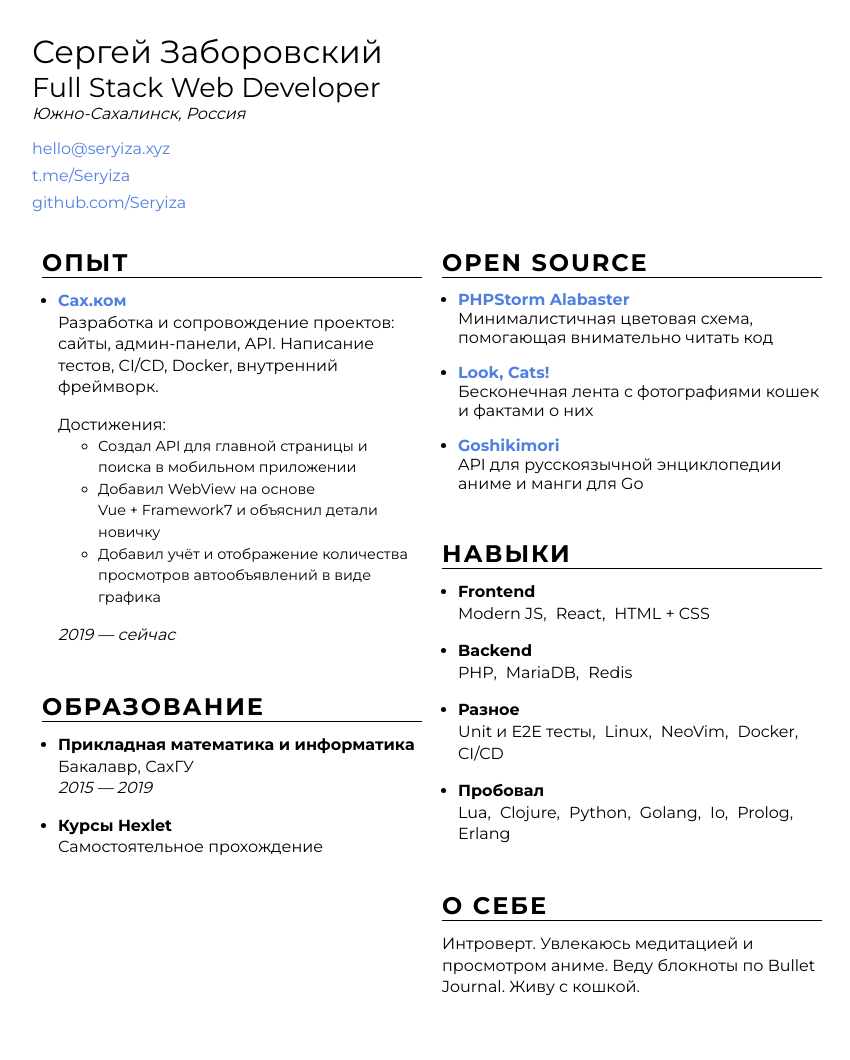
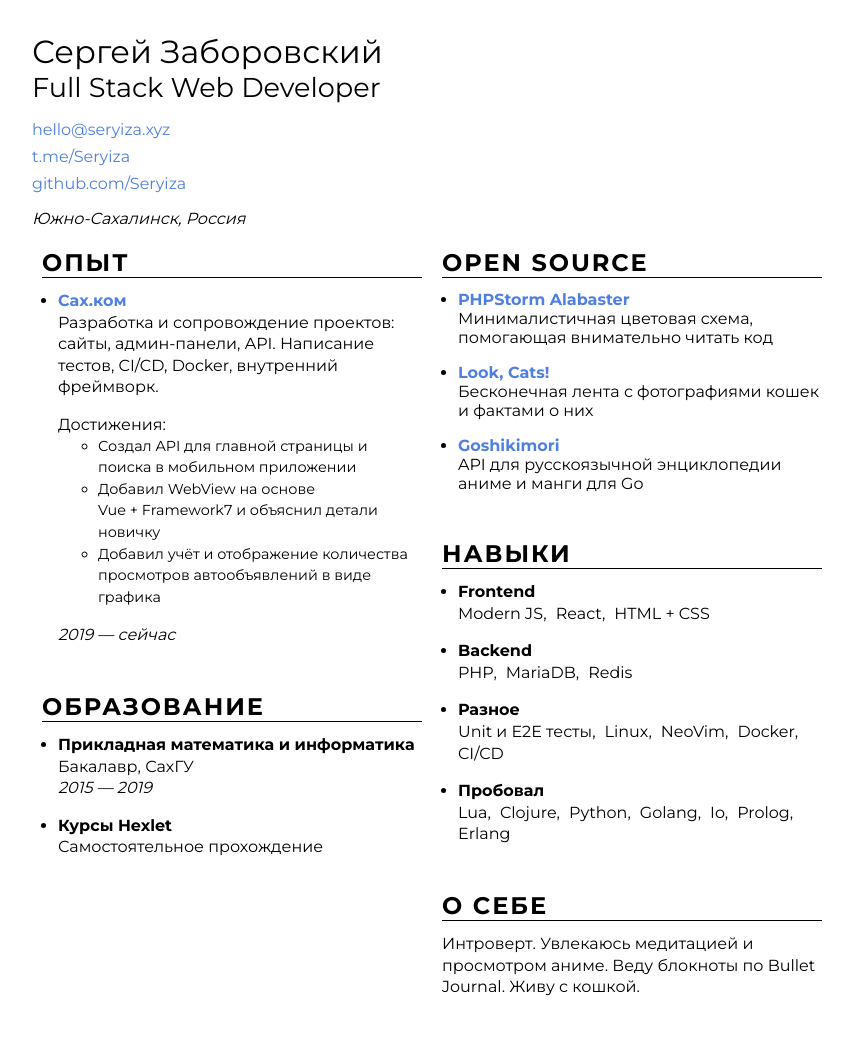
Before and after one commit to Seryiza/seryiza.github.io, a Jekyll site: the page built from resume.html, in a window 1280 px wide. Shown: the whole page, without its empty margins (208-1058 px from the left). Built offline with Jekyll 4.4.1, drawn with Linux system fonts in a browser that asks for light colours.

Commit message:
Город перенесён пониже

```diff
--- a/resume.html
+++ b/resume.html
@@ -32,10 +32,6 @@
                 Full Stack Web Developer
             </div>
 
-            <div class="header__location">
-                Южно-Сахалинск, Россия
-            </div>
-
             <ul class="header__contacts">
                 <li>
                     <a href="mailto:hello@seryiza.xyz" class="header__link">
@@ -53,6 +49,10 @@
                     </a>
                 </li>
             </ul>
+
+            <div class="header__location">
+                Южно-Сахалинск, Россия
+            </div>
         </div>
 
         <div class="resume__columns">
```
